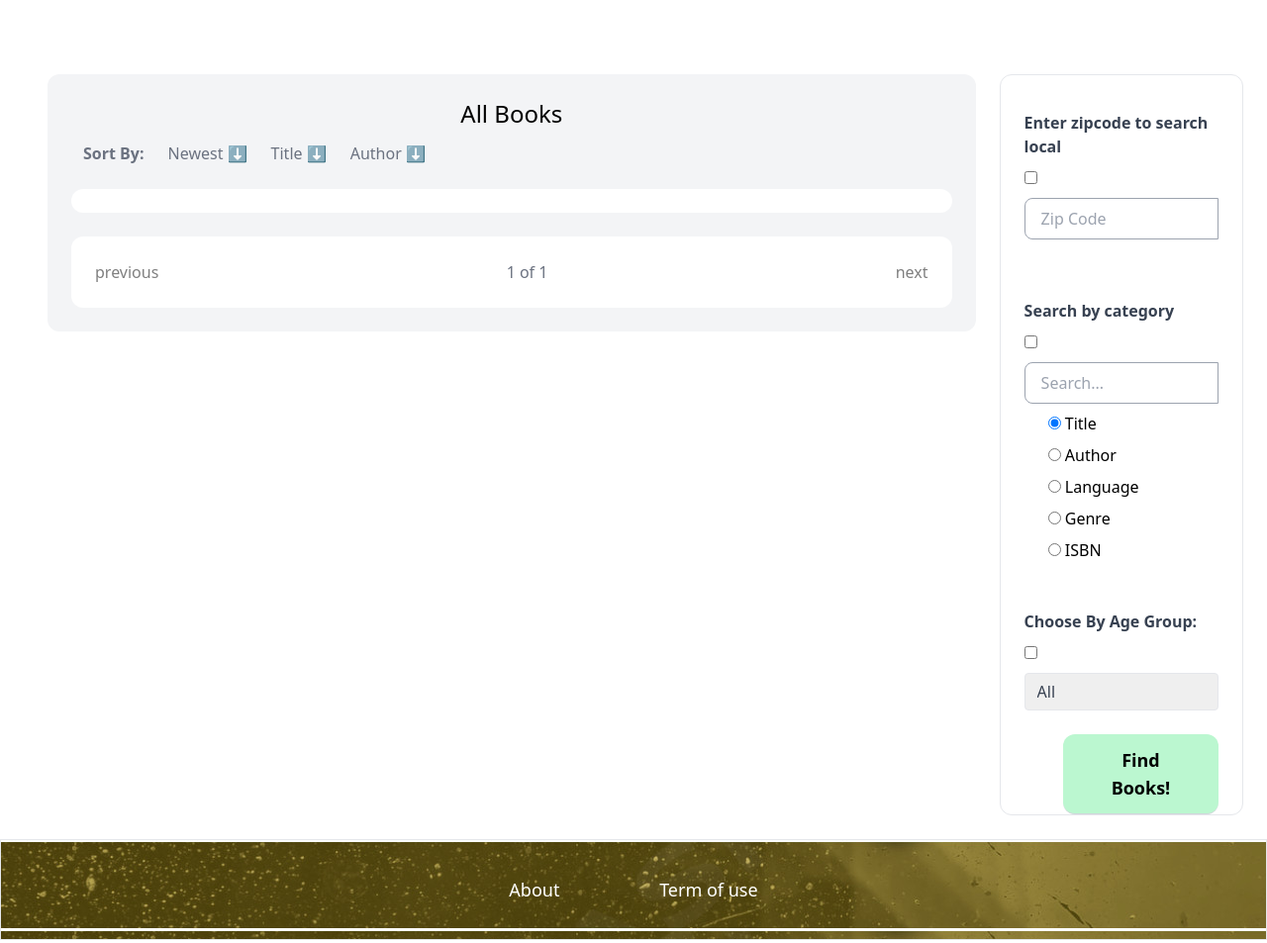
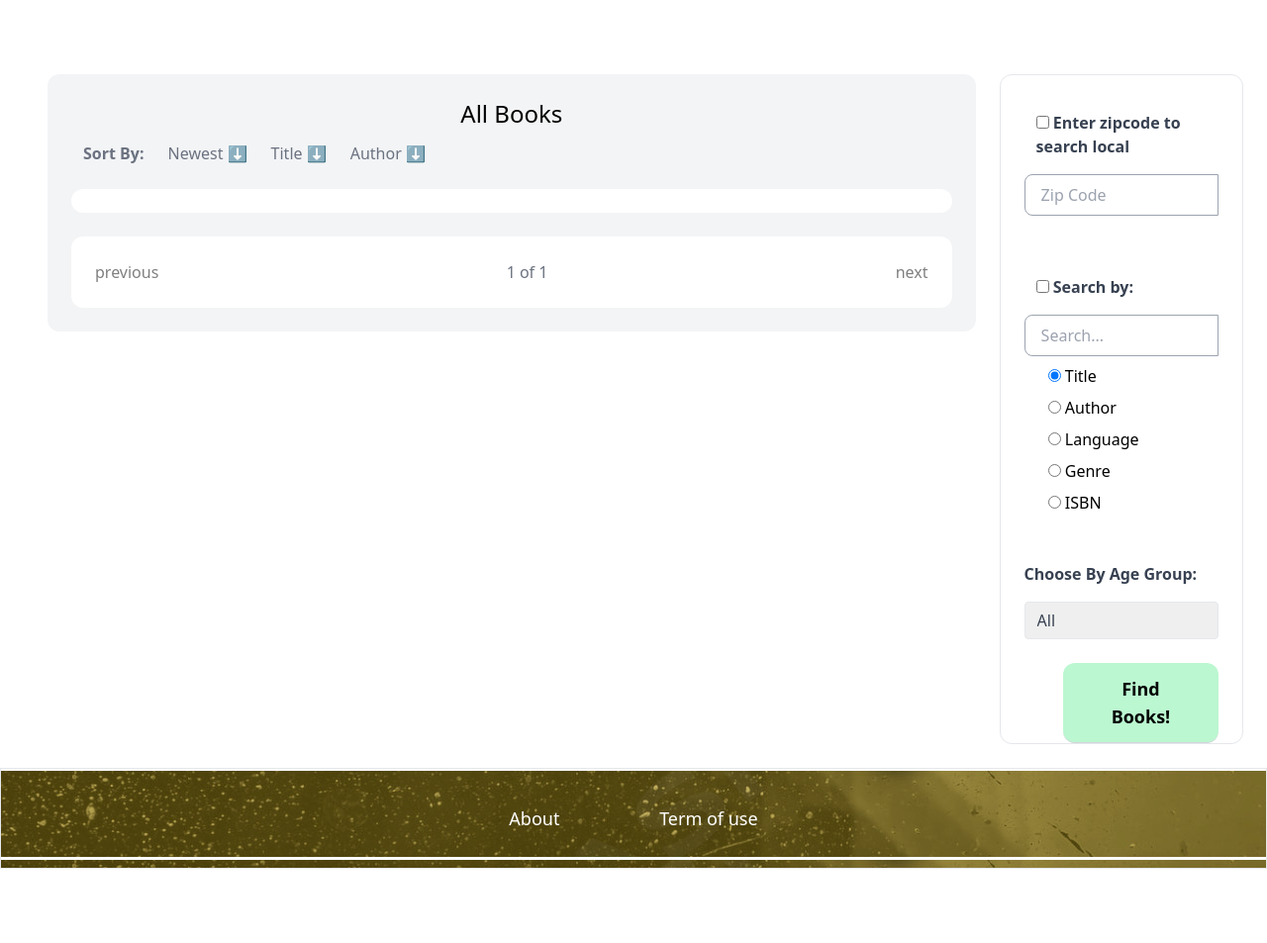
Before and after one commit to CatherineBandarchuk/AntiqueAndRare, a Django app: page / in a window 1280 px wide. Shown: the part 330-1283 px from the top of the page at 99% size. After the commit the page ends 1208 px from the top, so only its background shows below. Run offline with Django 4.2, Linux system fonts and the light colour scheme; data that the repository does not hold is empty; some libraries are stand-ins or nearby versions.

Commit message:
Added search on main page by several choices.

```diff
--- a/main/templates/main/index.html
+++ b/main/templates/main/index.html
@@ -34,6 +34,7 @@
                                     <h3 class="text-gray-500 px-3"><strong>Age Group: </strong>{{ book.age_group }}</h3>
                                     <h3 class="text-gray-500 px-3"><strong>Genre: </strong>{{ book.genre }}</h3>
                                     <h3 class="text-gray-500 px-3"><strong>Description: </strong>{{ book.description }}</h3>
+                                    <h3 class="text-gray-500 px-3"><strong>Location: </strong>{{ book.owner_user_id.zipcode }}</h3>
                                 </td>
                                 <tb class="gap-3 mt-3 px-4 py-3 text-center text-lg text-grey-400 font-semibold" style="float: right; width: 20%">
                                     {% if request.user.is_authenticated%}
@@ -76,20 +77,14 @@
         </div>
 
         <div class="mt-12 px-6 bg-grey rounded-xl gap-3 border border-gray-200" style="float: left; width: 20%;">
+            <form method="GET" >
+                <div class = "py-6">
+                    <p class="mt-3 block text-gray-700 font-bold mb-2 px-3"><input type="checkbox" name="zipcode_search" id="zipcode_search" value="False">  Enter zipcode to search local</p>
+                    <input type="text" name="z" class=" mt-2 rounded-l-lg py-2 px-4 border border-gray-400" style="width: 100%" placeholder="Zip Code">
+                </div>
 
-            <div class = "py-6">
-                <form method="GET" >
-                    <p class="mt-3 block text-gray-700 font-bold mb-2"> Enter zipcode to search local</p>
-                    <input type="checkbox" name="zipcode_search" id="zipcode_search" value="False">
-                    <input type="text" name="z" class=" mt-2 rounded-l-lg py-2 px-4 border border-gray-400" style="width: 100%" placeholder="Zip Code">
-                    {% comment %} <button type="submit" class=" mt-4 px-5 py-3 text-lg font-semibold bg-green-200 text-grey-400 rounded-xl border-b border-gray-300 hover:bg-gray-600 hover:text-white "style="float: right; width:150px">Find Local</button> {% endcomment %}
-                </form>
-            </div>
-            {% comment %} <br><br><br><br> {% endcomment %}
-            <div class = "py-6">
-                <form method="GET" >
-                    <p class="mt-3 block text-gray-700 font-bold mb-2">Search by category</p>
-                    <input type="checkbox" name="category_search" id="category_search" value="False">
+                <div class = "py-6">
+                    <p class="mt-3 block text-gray-700 font-bold mb-2 px-3"><input type="checkbox" name="category_search" id="category_search" value="False"> Search by: </p>
                     <input type="text" name="q" class=" mt-2 rounded-l-lg py-2 px-4 border border-gray-400" style="width: 100%" placeholder="Search...">
 
                         <div class="mt-2 px-6">
@@ -112,15 +107,10 @@
                             <input type="radio" id="isbn" name="category" value="isbn">
                             <label for="isbn">ISBN</label>
                         </div>
-                        {% comment %} <button type="submit" class="mt-2 gap-8 px-8 py-3 text-lg font-semibold bg-green-200 text-grey-400 rounded-xl border-b border-gray-300 hover:bg-gray-600 hover:text-white" style="float: right; width:150px">Search</button> {% endcomment %}
-                </form>
-            </div>
-            {% comment %} <br><br><br><br> {% endcomment %}
-            <div class="py-6">
-                <form method="get">
+                </div>
+                <div class="py-6">
                     <div class="mb-4">
                         <label for="age_group" class="block text-gray-700 font-bold mb-2">Choose By Age Group:</label>
-                        <input type="checkbox" name="age_search" id="age_search" value="False">
                         <select name="age_group" id="age_group" class="mt-2 appearance-none border rounded w-full py-2 px-3 text-gray-700 leading-tight focus:outline-none focus:shadow-outline">
                             <option value="">All</option>
                             {% for ag in age_group %}
@@ -128,7 +118,8 @@
                             {% endfor %}
                         </select>
                     </div>
-                    <button type="submit" class="mt-2 gap-8 px-8 py-3 text-lg font-semibold bg-green-200 text-grey-400 rounded-xl border-b border-gray-300 hover:bg-gray-600 hover:text-white" style="float: right; width:80%">Find Books!</button>
+
+                <button type="submit" class="mt-2 gap-8 px-8 py-3 text-lg font-semibold bg-green-200 text-grey-400 rounded-xl border-b border-gray-300 hover:bg-gray-600 hover:text-white" style="float: right; width:80%">Find Books!</button>
                 </form>
             </div>
         </div>
--- a/main/views.py
+++ b/main/views.py
@@ -10,29 +10,61 @@ def index(request):
     zipcode_filter = request.GET.get('z')
     age_group = AgeGroupCategory.objects.all()
     age_group_filter = request.GET.get('age_group')
+    category = request.GET.get('category', 'title')
 
-    category = request.GET.get('category', 'title')
-    if query:
+    zipcode_search_check = request.GET.get('zipcode_search')
+    category_search_check = request.GET.get('category_search')
+
+    books = Book.objects.filter(available=True)
+
+    if age_group_filter:
+        if age_group_filter!='All':
+            books = books.filter(age_group=age_group_filter)
+
+
+    if query and category_search_check:
         if category == 'title':
-            books = Book.objects.filter(title__icontains=query, available=True)
+            books = books.filter(title__icontains=query)
         elif category == 'author':
-            books = Book.objects.filter(author__icontains=query, available=True)
+            books = books.filter(author__icontains=query)
         elif category == 'language':
-            books = Book.objects.filter(language__icontains=query, available=True)
+            books = books.filter(language__icontains=query)
         elif category == 'genre':
-            books = Book.objects.filter(genre__icontains=query, available=True)
+            books = books.filter(genre__icontains=query)
         elif category == 'isbn':
-            books = Book.objects.filter(isbn__icontains=query, available=True)
-        else:
-            books = Book.objects.none()
-    elif zipcode_filter:
+            books = books.filter(isbn__icontains=query)
+
+    if zipcode_filter and zipcode_search_check:
         users = CustomUser.objects.filter(zipcode=zipcode_filter)
-        books = Book.objects.filter(owner_user_id__in=users, available=True)
-    elif age_group_filter:
-        if age_group_filter!='All':
-            books = Book.objects.filter(age_group=age_group_filter, available=True)
-    else:
-        books = Book.objects.filter(available=True)
+        books = books.filter(owner_user_id__in=users, available=True)
+
+
+
+    # category = request.GET.get('category', 'title')
+    # if query:
+    #     if category == 'title':
+    #         books = Book.objects.filter(title__icontains=query, available=True)
+    #     elif category == 'author':
+    #         books = Book.objects.filter(author__icontains=query, available=True)
+    #     elif category == 'language':
+    #         books = Book.objects.filter(language__icontains=query, available=True)
+    #     elif category == 'genre':
+    #         books = Book.objects.filter(genre__icontains=query, available=True)
+    #     elif category == 'isbn':
+    #         books = Book.objects.filter(isbn__icontains=query, available=True)
+    #     else:
+    #         books = Book.objects.none()
+    # elif zipcode_filter:
+    #     users = CustomUser.objects.filter(zipcode=zipcode_filter)
+    #     books = Book.objects.filter(owner_user_id__in=users, available=True)
+    # elif age_group_filter:
+    #     if age_group_filter!='All':
+    #         books = Book.objects.filter(age_group=age_group_filter, available=True)
+    # else:
+    #     books = Book.objects.filter(available=True)
+
+
+
 
     sort_by = request.GET.get('sort', '-added_at')
     if sort_by:
```
